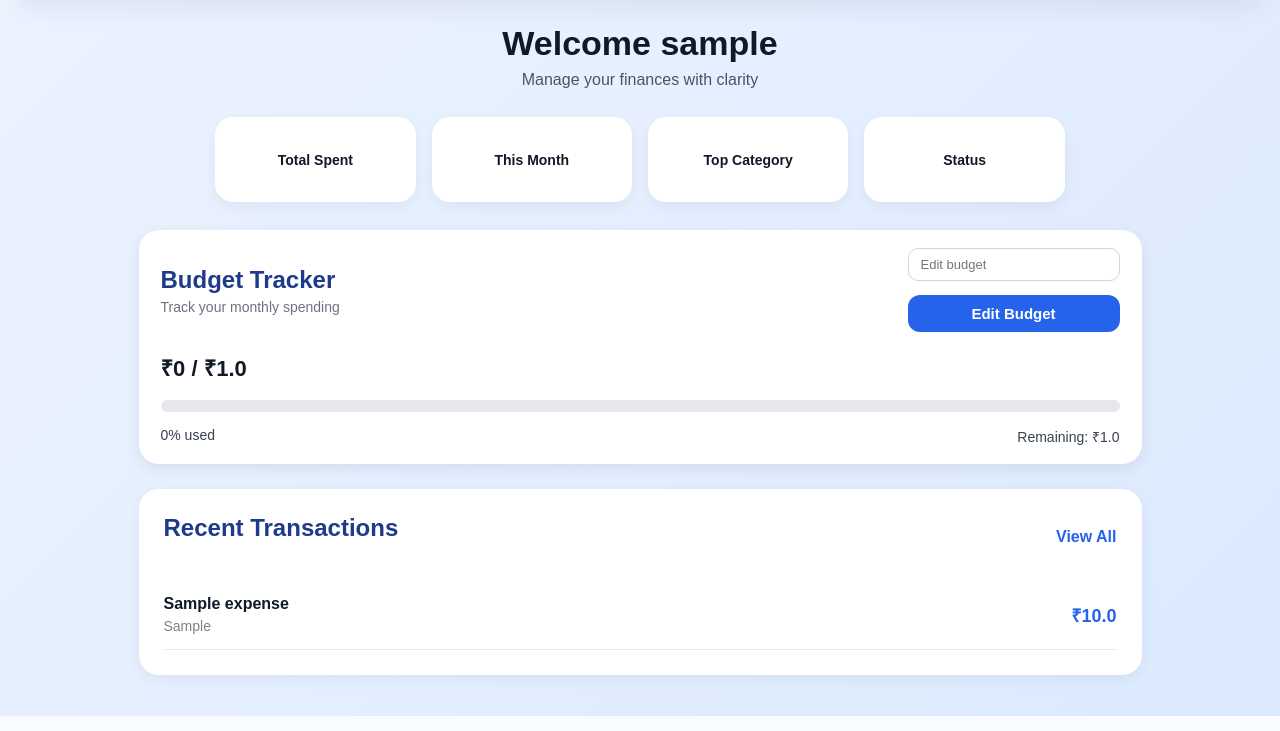
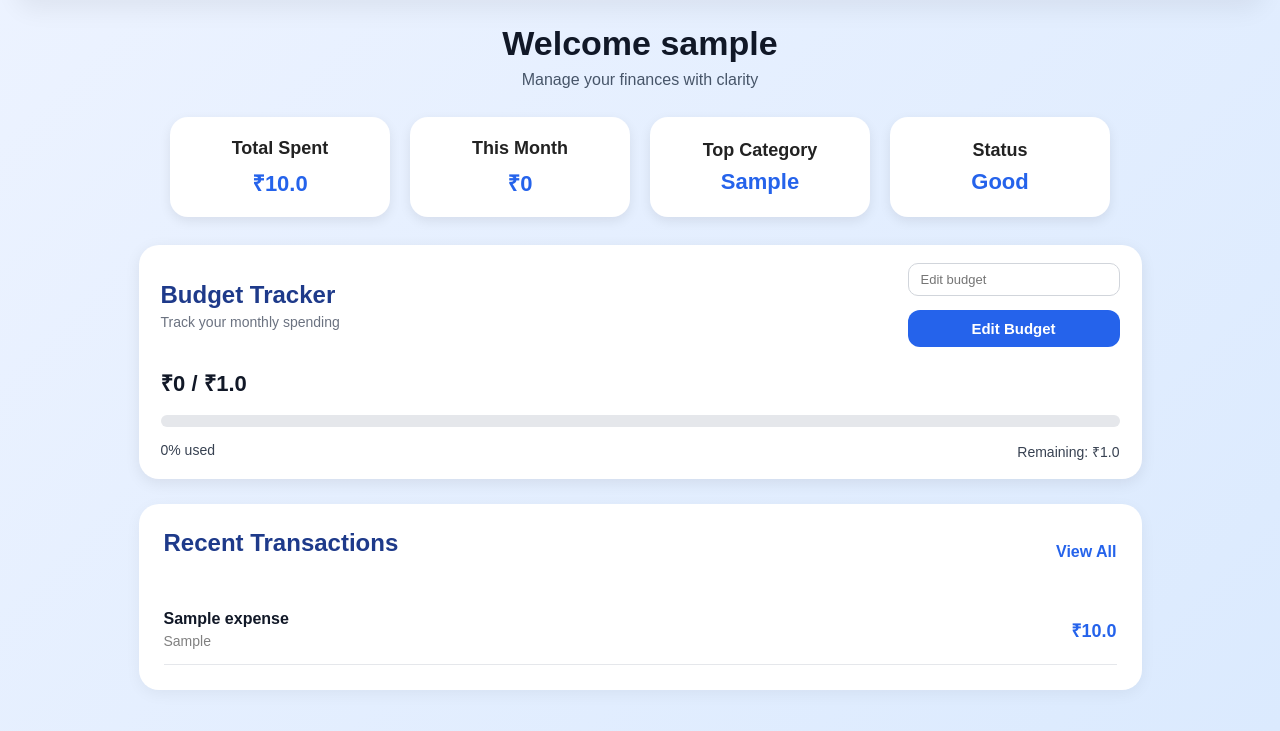
Before and after one commit to RavinKIT/Personal-Expense-Tracker, a Flask app: page /dashboard in a window 1280 px wide. Shown: the part 96-827 px from the top of the page. Run offline with Flask 3, Linux system fonts and the light colour scheme; the visitor is signed in with stand-in values (Sample User, id 1); tables that the repository leaves empty hold one stand-in row (values such as "Sample post").

Commit message:
Updated dashboard UI and register page

```diff
--- a/static/dashboard.css
+++ b/static/dashboard.css
@@ -76,17 +76,15 @@ body{
 ========================= */
 
 .card-row{
-    width:72%;
-    max-width:900px;
+    width:85%;
+    max-width:1100px;
     margin:28px auto;
 
-    display:grid;
-    grid-template-columns:repeat(4,1fr);
-
-    gap:16px;
+    display:flex;
     justify-content:center;
+    gap:20px;
+    flex-wrap:wrap;
 }
-
 .flip-card{
     height:85px;
     perspective:1000px;
@@ -524,3 +522,26 @@ th{
     }
 }
 }
+.stat-card{
+    width:220px;
+    height:100px;
+    background:#fff;
+    border-radius:18px;
+    display:flex;
+    flex-direction:column;
+    justify-content:center;
+    align-items:center;
+    box-shadow:0 4px 12px rgba(0,0,0,0.08);
+}
+
+.stat-card h3{
+    font-size:18px;
+    margin-bottom:8px;
+    color:#222;
+}
+
+.stat-card p{
+    font-size:22px;
+    font-weight:700;
+    color:#2563eb;
+}
--- a/templates/dashboard.html
+++ b/templates/dashboard.html
@@ -11,32 +11,24 @@
 
 <div class="card-row">
 
-    <div class="flip-card" onclick="this.classList.toggle('flipped')">
-        <div class="flip-inner">
-            <div class="flip-front">Total Spent</div>
-            <div class="flip-back">₹{{ total_spent }}</div>
-        </div>
+    <div class="stat-card">
+        <h3>Total Spent</h3>
+        <p>₹{{ total_spent }}</p>
     </div>
 
-    <div class="flip-card" onclick="this.classList.toggle('flipped')">
-        <div class="flip-inner">
-            <div class="flip-front">This Month</div>
-            <div class="flip-back">₹{{ monthly_total }}</div>
-        </div>
+    <div class="stat-card">
+        <h3>This Month</h3>
+        <p>₹{{ monthly_total }}</p>
     </div>
 
-    <div class="flip-card" onclick="this.classList.toggle('flipped')">
-        <div class="flip-inner">
-            <div class="flip-front">Top Category</div>
-            <div class="flip-back">{{ top_category }}</div>
-        </div>
+    <div class="stat-card">
+        <h3>Top Category</h3>
+        <p>{{ top_category }}</p>
     </div>
 
-    <div class="flip-card" onclick="this.classList.toggle('flipped')">
-        <div class="flip-inner">
-            <div class="flip-front">Status</div>
-            <div class="flip-back">{{ status }}</div>
-        </div>
+    <div class="stat-card">
+        <h3>Status</h3>
+        <p>{{ status }}</p>
     </div>
 
 </div>
--- a/templates/register.html
+++ b/templates/register.html
@@ -47,12 +47,6 @@ required>
 
 </form>
 
-<div class="features">
-<p>✔ Personal secure dashboard</p>
-<p>✔ Easy daily expense tracking</p>
-<p>✔ Fast and clean experience</p>
-</div>
-
 <p class="small-text">Already have an account?</p>
 <a href="/login" class="link-btn">Login Here</a>
 
```
